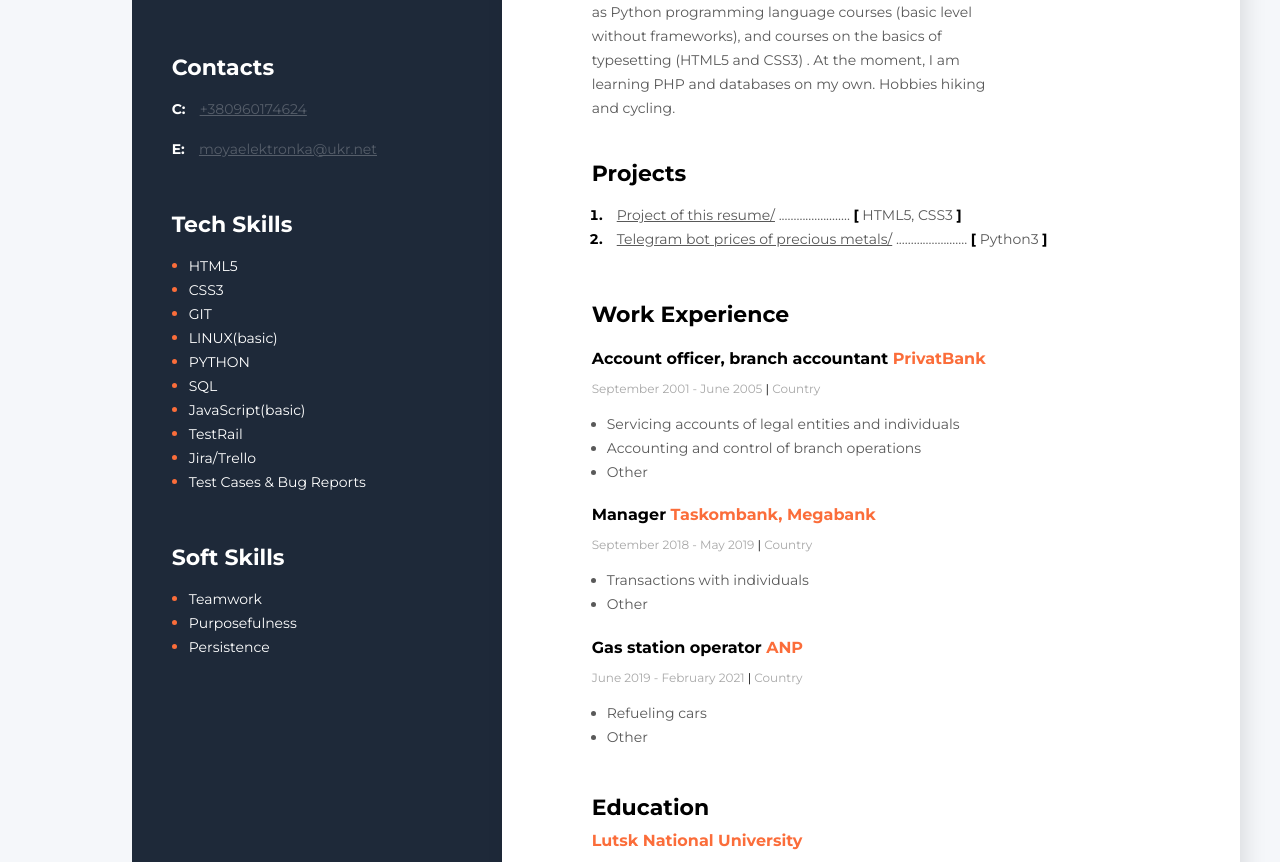
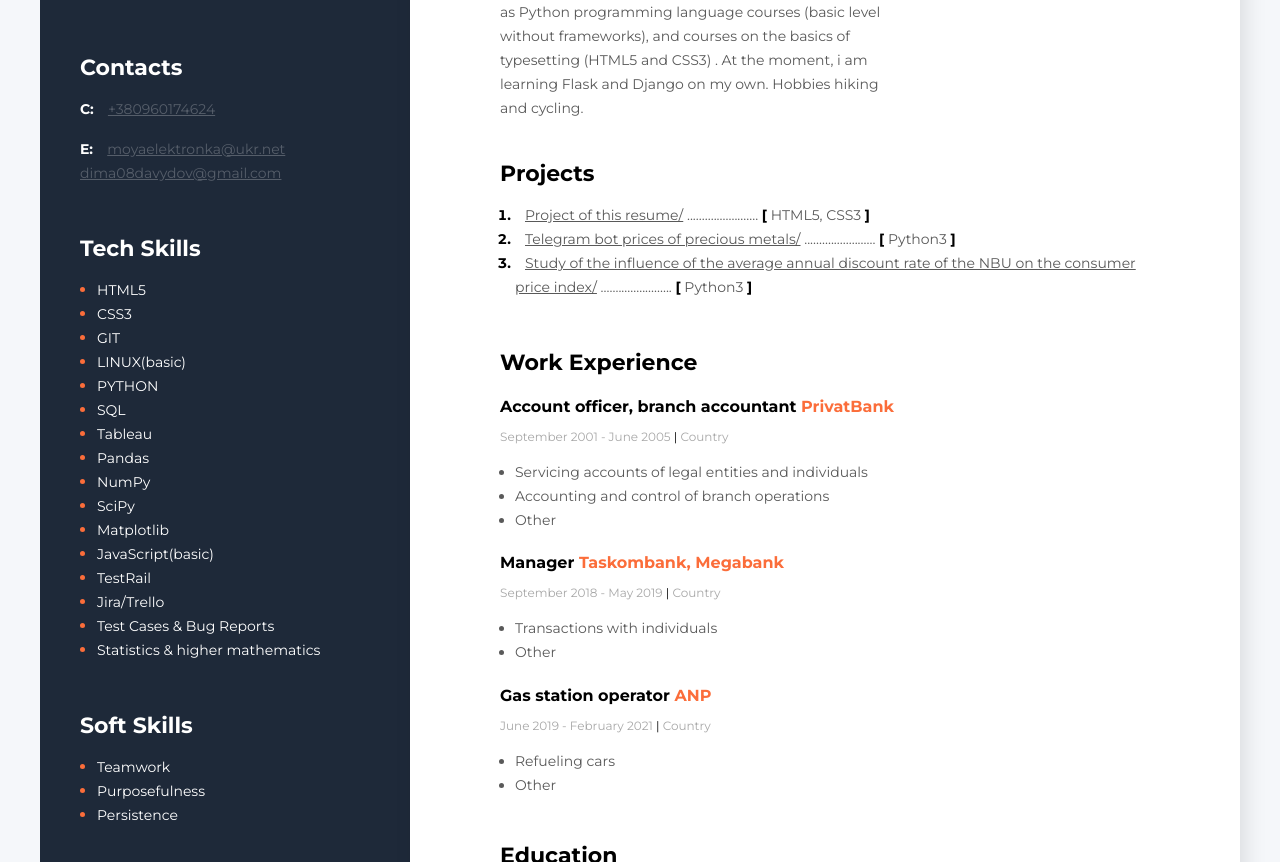
Before and after one commit to Dymytrian/my-new-res-04, a plain HTML site: page index.html in a window 1280 px wide. Shown: the part 348-1210 px from the top of the page. Drawn offline with Linux system fonts and the light colour scheme.

Commit message:
Adding changes to files 'index.html'

```diff
--- a/index.html
+++ b/index.html
@@ -27,7 +27,7 @@
                 I worked in various jobs, including in the banking sector. I graduated from the courses
                 of accounting and 1C accounting (7 and 8 versions). As well as Python programming language
                 courses (basic level without frameworks), and courses on the basics of typesetting (HTML5 and CSS3) .
-                At the moment, I am learning PHP and databases on my own.
+                At the moment, i am learning Flask and Django on my own.
                 Hobbies hiking and cycling.
             </p>
 
@@ -41,17 +41,25 @@
             <ol class="projects-list">
                 <li class="project-item">
                     <span class="project">
-                        <a href="https://dymytrian.github.io/my-new-res-04/" class="project-link">Project of this resume/</a>
+                        <a href="https://dymytrian.github.io/my-new-res-03/" class="project-link">Project of this resume/</a>
                         ........................
                         <span class="project-bracket">[</span> HTML5, CSS3 <span class="project-bracket">]</span>
                     </span>
+                </li>
                 <li class="project-item">
                     <span class="project">
                         <a href="http://t.me/PreciousMetalPrices_Bot" class="project-link">Telegram bot prices of precious metals/</a>
                         ........................
                         <span class="project-bracket">[</span> Python3 <span class="project-bracket">]</span>
                     </span>
-
+                </li>
+                <li class="project-item">
+                    <span class="project">
+                        <a href="https://github.com/Dymytrian/NBUDiscountRate-ConsumerPriceIndex" class="project-link">Study of the influence of the average annual discount rate of the NBU on the consumer price index/</a>
+                        ........................
+                        <span class="project-bracket">[</span> Python3 <span class="project-bracket">]</span>
+                    </span>
+                </li>
             </ol>
 
         </div>
@@ -116,6 +124,7 @@
                 <p>
                     <span class="contact-type">E:</span>
                     <a href="mailto: moyaelektronka@ukr.net" class="contact-link">moyaelektronka@ukr.net</a>
+                    <a href="mailto: dima08davydov@gmail.com" class="contact-link">dima08davydov@gmail.com</a>
                 </p>
             </div>
         </div>
@@ -129,10 +138,16 @@
                 <li class="tech-skills-item"><span class="tech-skils-text">LINUX(basic)</span></li>
                 <li class="tech-skills-item"><span class="tech-skils-text">PYTHON</span></li>
                 <li class="tech-skills-item"><span class="tech-skils-text">SQL</span></li>
+                <li class="tech-skills-item"><span class="tech-skils-text">Tableau</span></li>
+                <li class="tech-skills-item"><span class="tech-skils-text">Pandas</span></li>
+                <li class="tech-skills-item"><span class="tech-skils-text">NumPy</span></li>
+                <li class="tech-skills-item"><span class="tech-skils-text">SciPy</span></li>
+                <li class="tech-skills-item"><span class="tech-skils-text">Matplotlib</span></li>
                 <li class="tech-skills-item"><span class="tech-skils-text">JavaScript(basic)</span></li>
                 <li class="tech-skills-item"><span class="tech-skils-text">TestRail</span></li>
                 <li class="tech-skills-item"><span class="tech-skils-text">Jira/Trello</span></li>
                 <li class="tech-skills-item"><span class="tech-skils-text">Test Cases & Bug Reports</span></li>
+                <li class="tech-skills-item"><span class="tech-skils-text">Statistics & higher mathematics</span></li>
             </ul>
         </div>
     <!--Soft Skills-->
```
Lines whose indentation alone changed are shown as unchanged.
